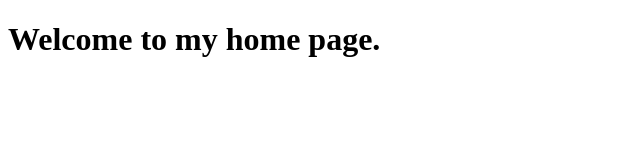
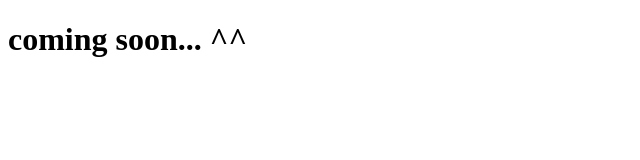
Before and after one commit to morrtred/morrtred.github.io, a plain HTML site: page index.html in a window 1280 px wide. Shown: the whole page, without its empty margins (0-640 px from the left). Drawn offline with Linux system fonts and the light colour scheme.

Commit message:
Update index.html

```diff
--- a/index.html
+++ b/index.html
@@ -7,6 +7,6 @@
     <title>Home Page</title>
   </head>
   <body>
-    <h1>Welcome to my home page.</h1>
+    <h1>coming soon... ^^</h1>
   </body>
 </html>
```
